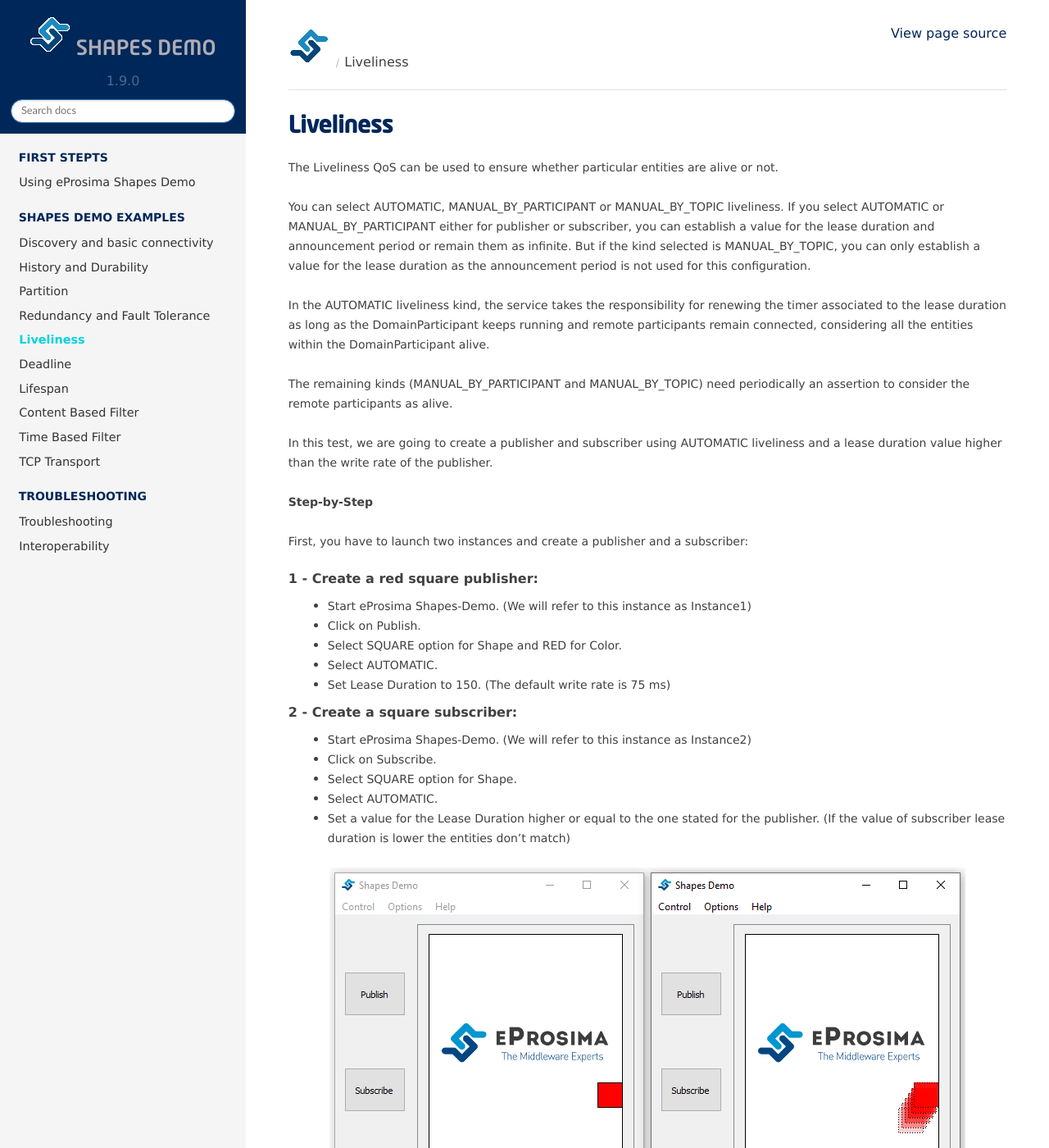
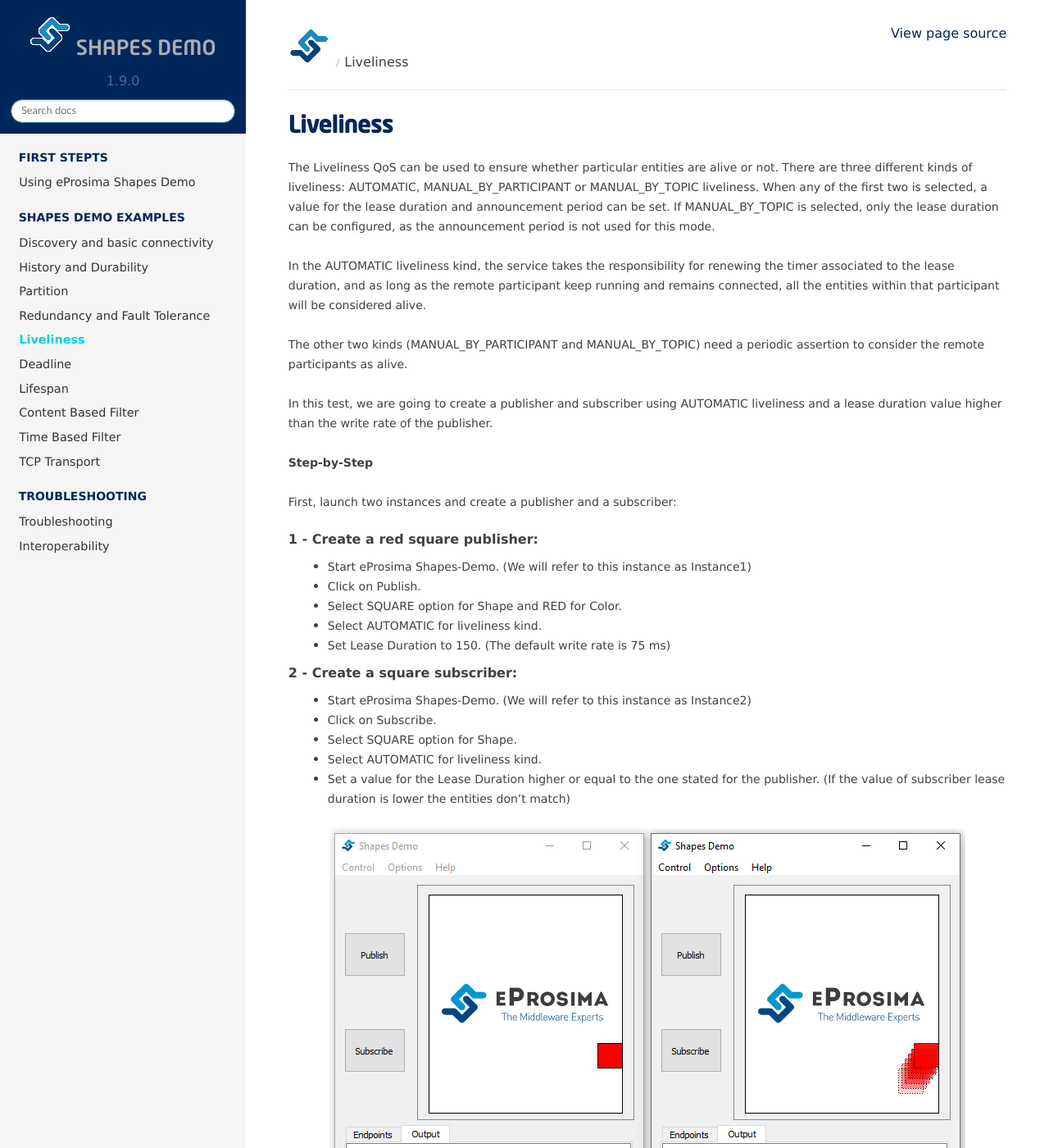
Before and after one commit to eProsima/Shapes-Demo-Docs, a Sphinx documentation site: the page built from docs/liveliness.rst, in a window 1280 px wide and 1400 px high. Shown: the whole window at 82% size. Built offline with Sphinx 7.4.7 and the Read the Docs theme 2.0.0, drawn with Linux system fonts in a browser that asks for light colours.

Commit message:
Requested changes

```diff
--- a/docs/liveliness.rst
+++ b/docs/liveliness.rst
@@ -1,17 +1,15 @@
 Liveliness
 ==============================
-The Liveliness QoS can be used to ensure whether particular entities are alive or not.
-
-You can select AUTOMATIC, MANUAL_BY_PARTICIPANT or MANUAL_BY_TOPIC liveliness. If you select AUTOMATIC or
-MANUAL_BY_PARTICIPANT either for publisher or subscriber, you can establish a value for the lease duration and
-announcement period or remain them as infinite. But if the kind selected is MANUAL_BY_TOPIC, you can only establish
-a value for the lease duration as the announcement period is not used for this configuration.
+The Liveliness QoS can be used to ensure whether particular entities are alive or not. There are three different kinds
+of liveliness: AUTOMATIC, MANUAL_BY_PARTICIPANT or MANUAL_BY_TOPIC liveliness. When any of the first two is selected,
+a value for the lease duration and announcement period can be set. If MANUAL_BY_TOPIC is selected, only the lease
+duration can be configured, as the announcement period is not used for this mode.
 
 In the AUTOMATIC liveliness kind, the service takes the responsibility for renewing the timer associated to the lease
-duration as long as the DomainParticipant keeps running and remote participants remain connected, considering all the
-entities within the DomainParticipant alive.
+duration, and as long as the remote participant keep running and remains connected, all the entities within that
+participant will be considered alive.
 
-The remaining kinds (MANUAL_BY_PARTICIPANT and MANUAL_BY_TOPIC) need periodically an assertion to consider the remote
+The other two kinds (MANUAL_BY_PARTICIPANT and MANUAL_BY_TOPIC) need a periodic assertion to consider the remote
 participants as alive.
 
 In this test, we are going to create a publisher and subscriber using AUTOMATIC liveliness and a lease duration value
@@ -19,20 +17,20 @@
 
 **Step-by-Step**
 
-First, you have to launch two instances and create a publisher and a subscriber:
+First, launch two instances and create a publisher and a subscriber:
 
 1 - Create a red square publisher:
    - Start eProsima Shapes-Demo. (We will refer to this instance as Instance1)
    - Click on Publish.
    - Select SQUARE option for Shape and RED for Color.
-   - Select AUTOMATIC.
+   - Select AUTOMATIC for liveliness kind.
    - Set Lease Duration to 150. (The default write rate is 75 ms)
 
 2 - Create a square subscriber:
    - Start eProsima Shapes-Demo. (We will refer to this instance as Instance2)
    - Click on Subscribe.
    - Select SQUARE option for Shape.
-   - Select AUTOMATIC.
+   - Select AUTOMATIC for liveliness kind.
    - Set a value for the Lease Duration higher or equal to the one stated for the publisher.
      (If the value of subscriber lease duration is lower the entities don't match)
 
```
Also changed, not shown: docs/deadline.rst (+4 -4 lines), docs/lifespan.rst (+6 -6 lines).
